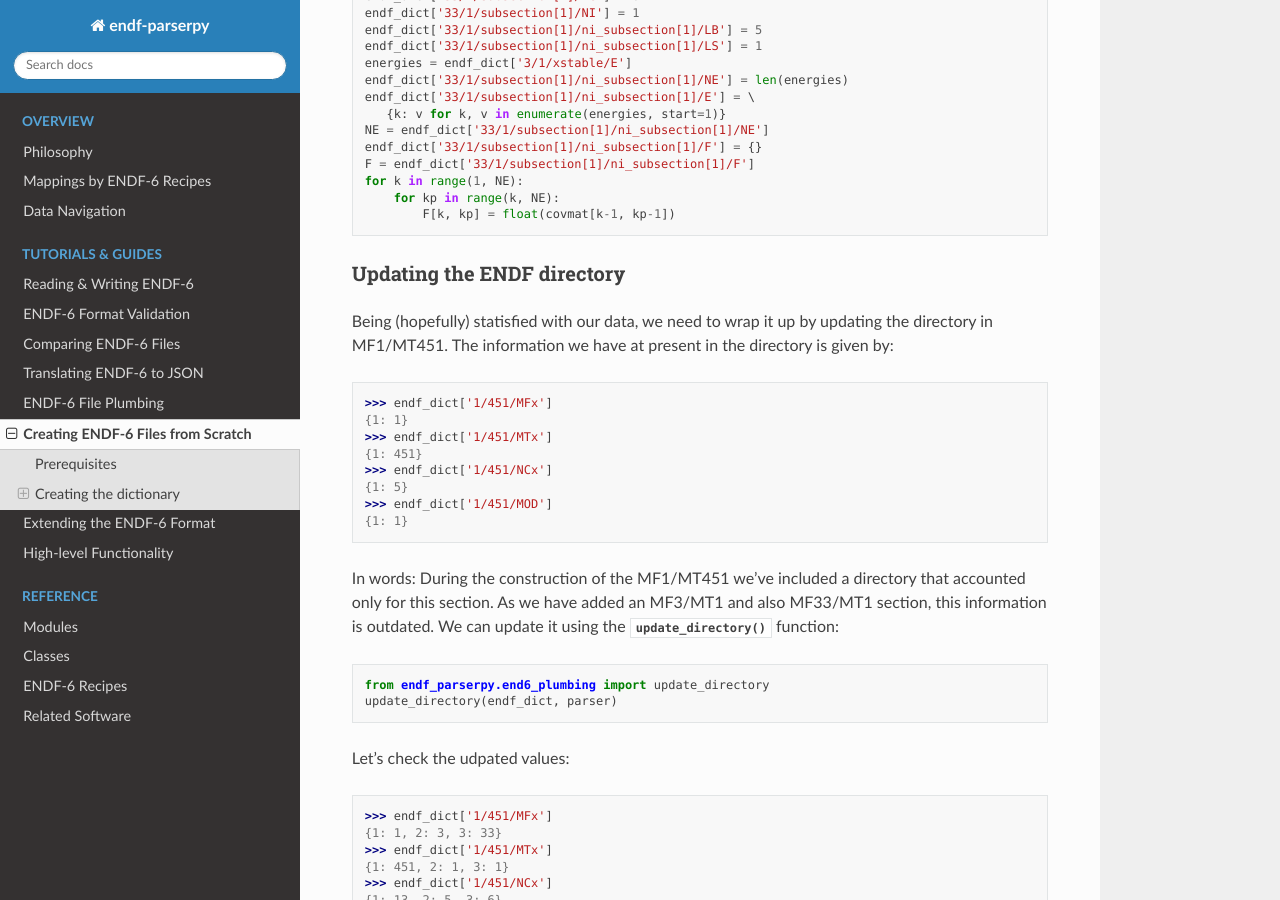
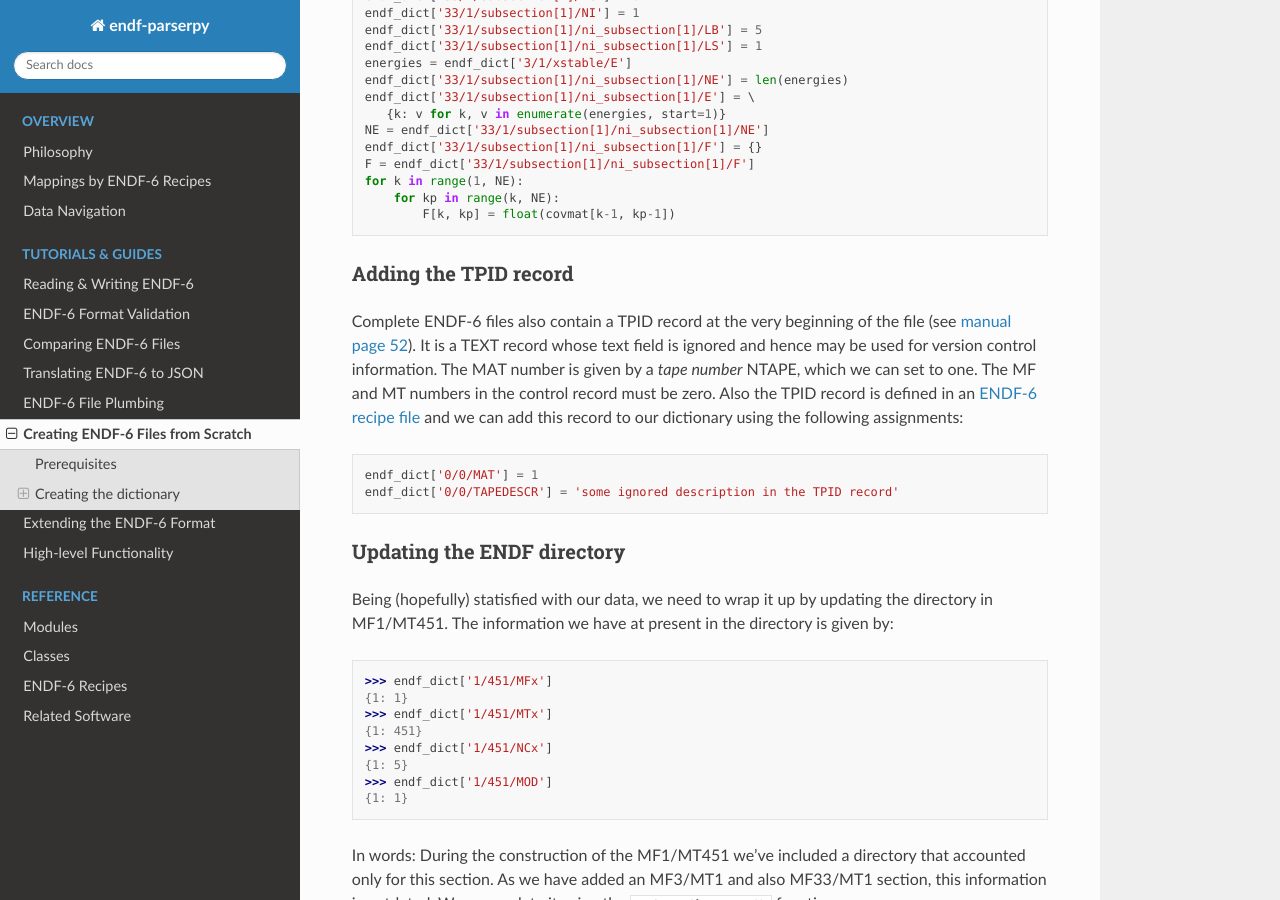
Before and after one commit to IAEA-NDS/endf-parserpy, a Sphinx documentation site: the page built from docs/source/guide/creation_endf_scratch.rst, in a window 1280 px wide and 900 px high, scrolled down 10222 px. Built offline with Sphinx 7.4.7 and the Read the Docs theme 2.0.0, drawn with Linux system fonts in a browser that asks for light colours; some of the changed text lies outside the part shown.

Commit message:
add discussion of TPID record to docs

```diff
--- a/docs/source/guide/creation_endf_scratch.rst
+++ b/docs/source/guide/creation_endf_scratch.rst
@@ -636,6 +636,24 @@ script:
             F[k, kp] = float(covmat[k-1, kp-1])
 
 
+Adding the TPID record
+~~~~~~~~~~~~~~~~~~~~~~
+
+Complete ENDF-6 files also contain a TPID record at the very beginning
+of the file (see :endf6manshort:`52`). It is a TEXT record whose text
+field is ignored and hence may be used for version control information.
+The MAT number is given by a *tape number* NTAPE, which we can set
+to one. The MF and MT numbers in the control record must be zero.
+Also the TPID record is defined in an `ENDF-6 recipe file
+<https://github.com/IAEA-NDS/endf-parserpy/blob/main/endf_parserpy/endf_recipes/endf_recipe_mf0_mt0.py>`_
+and we can add this record to our dictionary using the following assignments:
+
+.. code:: python
+
+   endf_dict['0/0/MAT'] = 1
+   endf_dict['0/0/TAPEDESCR'] = 'some ignored description in the TPID record'
+
+
 Updating the ENDF directory
 ~~~~~~~~~~~~~~~~~~~~~~~~~~~
 
@@ -836,6 +854,10 @@ in the following Python script:
         for kp in range(k, NE):
             F[k, kp] = float(covmat[k-1, kp-1])
 
+    # add the TPID record
+    endf_dict['0/0/MAT'] = 1
+    endf_dict['0/0/TAPEDESCR'] = 'some ignored description in the TPID record'
+
     # update the directory in MF1/MT451
     update_directory(endf_dict, parser)
 
```
